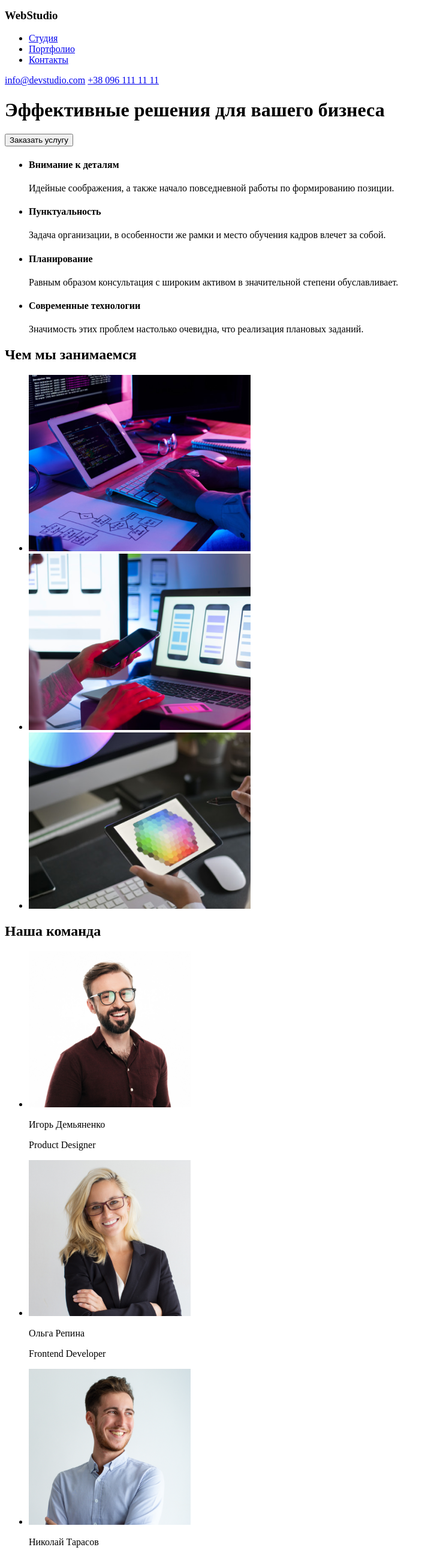
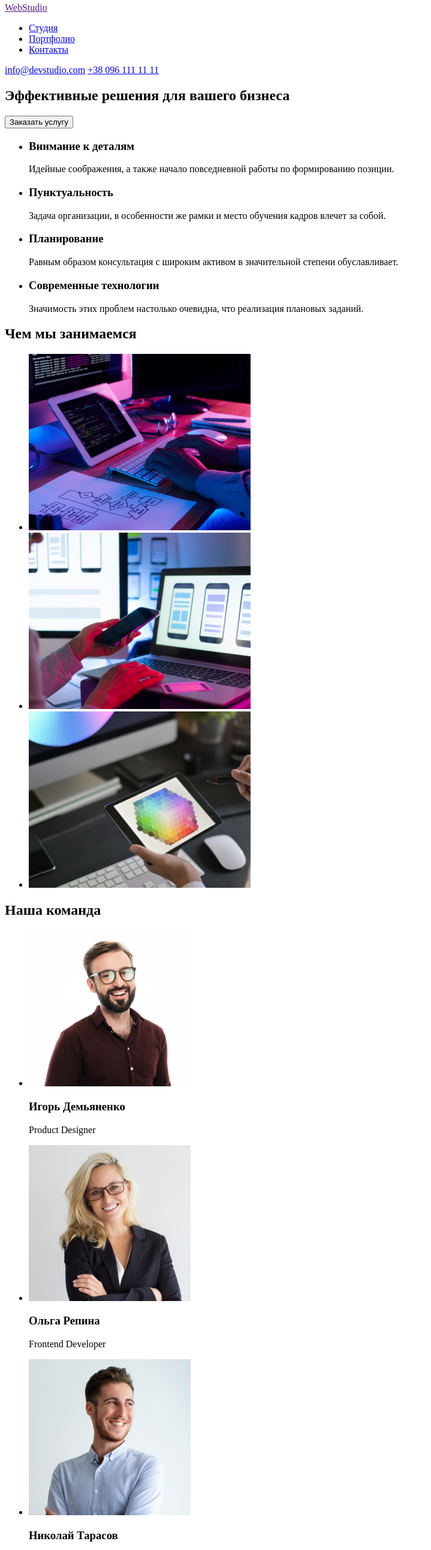
Before and after one commit to od-frontender/goit-markup-hw-01, a plain HTML site: page index.html in a window 1280 px wide. Shown: the part 4-2588 px from the top of the page at 60% size, without its empty margins (0-719 px from the left). Drawn offline with Linux system fonts and the light colour scheme.

Commit message:
fix after mentor check

```diff
--- a/index.html
+++ b/index.html
@@ -7,43 +7,45 @@
 </head>
 <body>
     <header>
-        <h3>
-            <span>Web</span><span>Studio</span>
-        </h3>
+        <nav>
+            <a href=""><span>Web</span><span>Studio</span></a>
             <ul>
                 <li><a href="#">Студия</a></li>
                 <li><a href="#">Портфолио</a></li>
                 <li><a href="#">Контакты</a></li>
             </ul>
+        </nav>
         <div>
             <a href="mailto:info@devstudio.com">info@devstudio.com</a>
             <a href="tel:+380961111111">+38 096 111 11 11</a>
         </div>
     </header>
-    <div>
+    <main>
+        <section>
             <h1>Эффективные решения для вашего бизнеса</h1>
-        <button>Заказать услугу</button>
-    </div>
-    <main>
+            <button type="button">Заказать услугу</button>
+        </section>
+        <section>
             <ul>
                 <li>
-                <h4>Внимание к деталям</h4>
+                    <h3>Внимание к деталям</h3>
                     <p>Идейные соображения, а также начало повседневной работы по формированию позиции.</p>
                 </li>
                 <li>
-                <h4>Пунктуальность</h4>
+                    <h3>Пунктуальность</h3>
                     <p>Задача организации, в особенности же рамки и место обучения кадров влечет за собой.</p>
                 </li>
                 <li>
-                <h4>Планирование</h4>
+                    <h3>Планирование</h3>
                     <p>Равным образом консультация с широким активом в значительной степени обуславливает.</p>
                 </li>
                 <li>
-                <h4>Современные технологии</h4>
+                    <h3>Современные технологии</h3>
                     <p>Значимость этих проблем настолько очевидна, что реализация плановых заданий.</p>
                 </li>
             </ul>
-        <div>
+        </section>
+        <section>
             <h2>Чем мы занимаемся</h2>
             <ul>
                 <li>
@@ -56,38 +58,36 @@
                     <img src="./img/img3.png" alt="image3">
                 </li>
             </ul>
-        </div>
-        <div>
+        </section>
+        <section>
             <h2>Наша команда</h2>
             <ul>
                 <li>
                     <img src="./img/man1.jpg" width=270 alt="man1">
-                    <p>Игорь Демьяненко</p>
+                    <h3>Игорь Демьяненко</h3>
                     <p>Product Designer</p>
                 </li>
                 <li>
                     <img src="./img/man2.jpg" width=270 alt="man2">
-                    <p>Ольга Репина</p>
+                    <h3>Ольга Репина</h3>
                     <p>Frontend Developer</p>
                 </li>
                 <li>
                     <img src="./img/man3.jpg" width=270 alt="man3">
-                    <p>Николай Тарасов</p>
+                    <h3>Николай Тарасов</h3>
                     <p>Marketing</p>
                 </li>
                 <li>
                     <img src="./img/man4.jpg" width=270 alt="man4">
-                    <p>Михаил Ермаков</p>
+                    <h3>Михаил Ермаков</h3>
                     <p>UI Designer</p>
                 </li>
             </ul>
-        </div>
+        </section>
     </main>
     <footer>
-        <h3>
-            <span>Web</span><span>Studio</span>
-        </h3>
-        <p>г. Киев, пр-т Леси Украинки, 26</p>
+        <a href=""><span>Web</span><span>Studio</span></a>
+        <a href="https://goo.gl/maps/uj2bGPo29nmwqhFU7" target="_blank" rel="noopener noreferrer ">г. Киев, пр-т Леси Украинки, 26</a>
         <a href="mailto:info@example.com">info@example.com</a>
         <a href="tel:+380961111111">+38 096 111 11 11</a>
     </footer>
```
Lines whose indentation alone changed are shown as unchanged.
